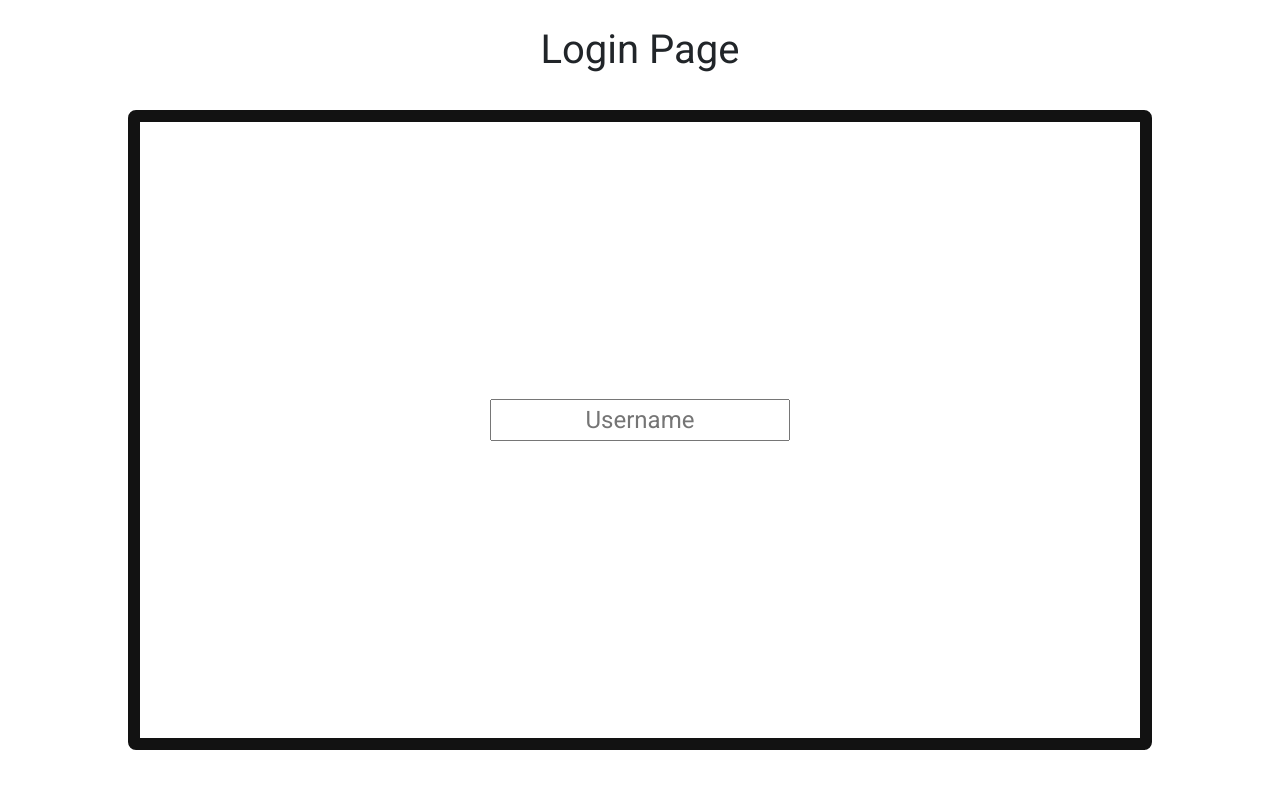
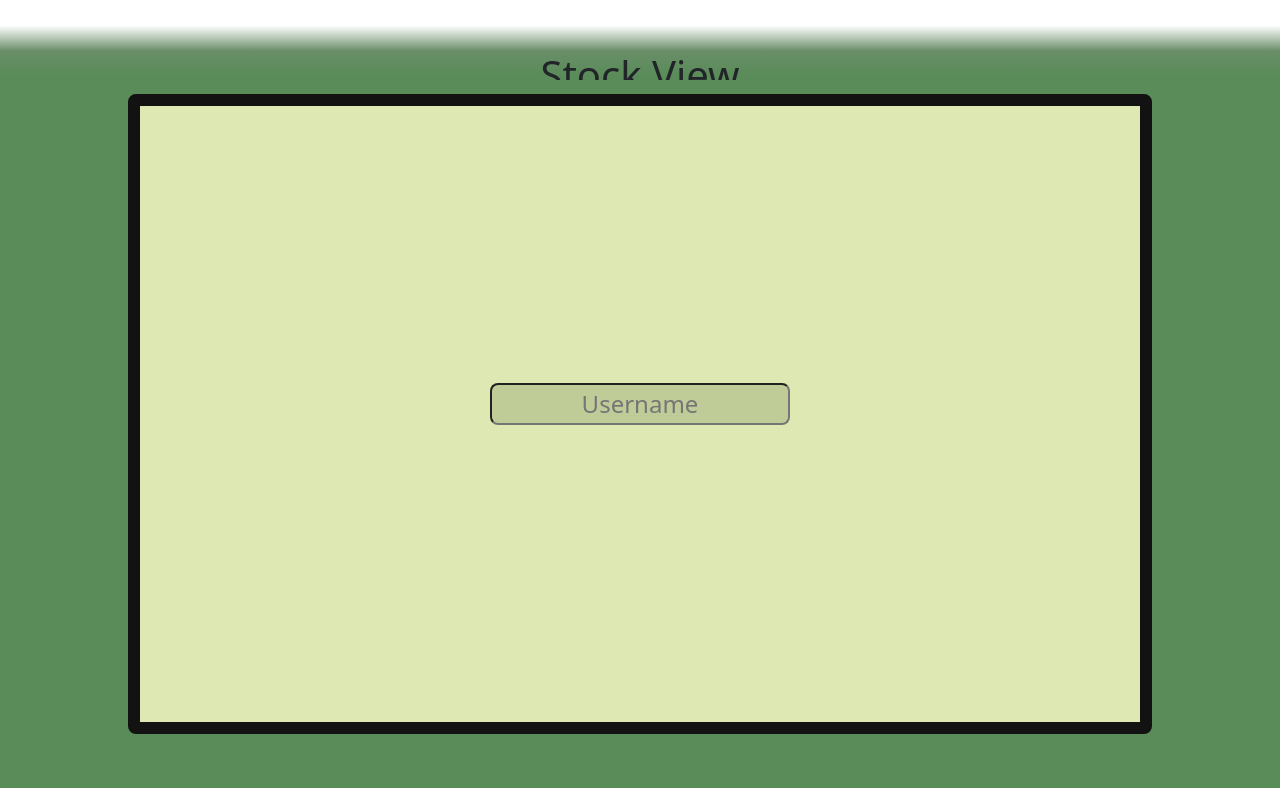
Before and after one commit to EthanCoomber/stock, a React (Create React App) app in the folder frontend/: page / in a window 1280 px wide. Shown: the top 788 px of the page. Built offline with nearby package versions, Linux system fonts and the light colour scheme.

Commit message:
home page looking better

```diff
--- a/frontend/src/pages/login.js
+++ b/frontend/src/pages/login.js
@@ -6,12 +6,13 @@ export default function Login() {
 
 
   return (
-    <div>
-      <h1>Login Page</h1>
+    <div class="bucket">
+      <h1 class="header">Stock View</h1>
+      <div class = "filler"></div>
       <div class="container">
         <div>
           <input type="text" id="input" class="Input-text" placeholder="Username" />
-        </div>
+         </div>
       </div>
     </div>
   );
--- a/frontend/src/styles/login.css
+++ b/frontend/src/styles/login.css
@@ -1,26 +1,50 @@
 /* * BEGIN: Non Openmrs CSS * */
-@import url("https://fonts.googleapis.com/css?family=Roboto&display=swap");
+/* @import url("https://fonts.googleapis.com/css?family=Roboto&display=swap");
 * {
 	font-family: "Roboto";
+} */
+
+h1{
+	padding: 4%;
+	font-size: 10px;
+	text-align: center;
+	background-image:
+		linear-gradient(
+		to bottom,
+		white,
+		white,
+		#698e68,
+		#598C58,
+		#598C58
+		);
+	height: 10%;
 }
 
-h1{
-	padding: 2%;
-	text-align: center;
+div.bucket {
+	height: 100vh;
 }
 
 div.container {
 	position: absolute;
 	font-size: 24px;
-	top: 10%;
+	top: 8%;
 	left: 10%;
 	/* justify-content: space-around; */
 	margin-top: 30px;
 	border: .5em solid #121212;
-	padding: 18px;
+	/* padding: 18px; */
 	border-radius: 8px;
 	height: 80%;
-	width: 80%
+	width: 80%;
+	background-color: #DDE8B3;
+}
+
+div.filler {
+	position:absolute;
+	top: 10%;
+	height: 90%;
+	width: 100%;
+	background-color: #598C58;
 }
 
 input{
@@ -31,11 +55,13 @@ input{
 	left: 35%;
 	text-align: center;
 	margin: 15px;
+	background-color: #BFCC98;
+	border-radius: 8px;
 }
 
 input:focus {
-	outline-color: #11998e;
-	background-color: #e8fcf9;
+	outline-color: #63734A;
+	background-color: #e4e4e4;
 }
 
 input:focus::placeholder {
```
